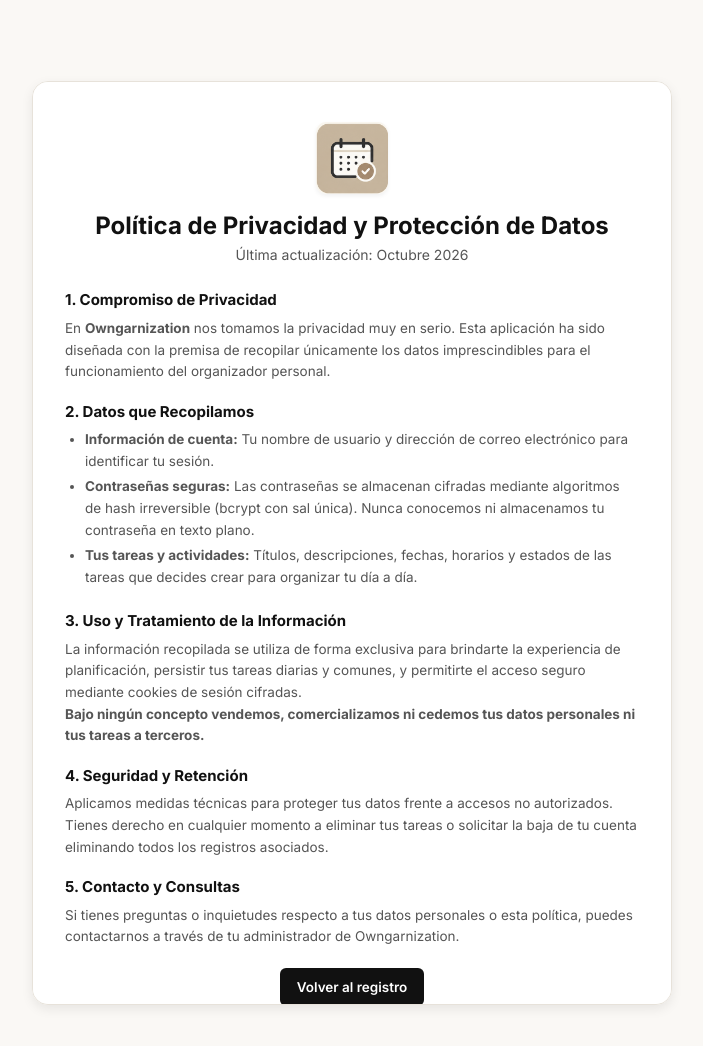
After one commit to manuelo24-jpg/Owngarnization, a FastAPI app: page /privacy in a window 1280 px wide. The commit adds this page. Shown: the top 1046 px of the page, without its empty margins (288-991 px from the left). Run offline with FastAPI, Linux system fonts and the light colour scheme.

Commit message:
añadido proteccion de datos, doble contraseña y mejorado borrado de tareas

```diff
--- a/app/static/css/auth.css
+++ b/app/static/css/auth.css
@@ -127,3 +127,106 @@
   font-size: 13px;
   color: var(--ink-soft);
 }
+
+/* Indicador de coincidencia de contraseñas */
+.password-match-hint {
+  font-size: 12px;
+  font-weight: 500;
+  min-height: 18px;
+  display: flex;
+  align-items: center;
+  gap: 5px;
+  transition: all var(--transition-fast);
+}
+
+.password-match-hint.match {
+  color: #15803d; /* verde suave */
+}
+
+.password-match-hint.no-match {
+  color: var(--danger);
+}
+
+.password-match-hint.empty {
+  visibility: hidden;
+}
+
+/* Checkbox de términos y privacidad */
+.form-checkbox-group {
+  margin-top: 4px;
+}
+
+.checkbox-label {
+  display: flex;
+  align-items: flex-start;
+  gap: 10px;
+  font-size: 13px;
+  color: var(--ink-soft);
+  cursor: pointer;
+  line-height: 1.45;
+}
+
+.checkbox-label input[type="checkbox"] {
+  width: 17px;
+  height: 17px;
+  margin-top: 2px;
+  cursor: pointer;
+  accent-color: var(--accent-strong);
+  flex-shrink: 0;
+}
+
+.checkbox-label a {
+  color: var(--accent-strong);
+  text-decoration: underline;
+  font-weight: 500;
+}
+
+.checkbox-label a:hover {
+  color: var(--ink);
+}
+
+/* Página de Privacidad */
+.privacy-card {
+  max-width: 640px;
+  max-height: 85vh;
+  overflow-y: auto;
+}
+
+.privacy-content {
+  display: flex;
+  flex-direction: column;
+  gap: 18px;
+  margin: 20px 0;
+  text-align: left;
+}
+
+.privacy-section h3 {
+  font-size: 15px;
+  font-weight: 700;
+  color: var(--ink);
+  margin-bottom: 6px;
+}
+
+.privacy-section p {
+  font-size: 13.5px;
+  color: var(--ink-soft);
+  line-height: 1.6;
+}
+
+.privacy-section ul {
+  padding-left: 20px;
+  margin-top: 6px;
+  font-size: 13.5px;
+  color: var(--ink-soft);
+  line-height: 1.6;
+}
+
+.privacy-section li {
+  margin-bottom: 4px;
+}
+
+.privacy-footer {
+  display: flex;
+  justify-content: center;
+  margin-top: 16px;
+}
--- a/app/templates/app.html
+++ b/app/templates/app.html
@@ -41,6 +41,7 @@
 <!-- Componentes Modales y Paneles Deslizantes -->
 {% include "components/task_modal.html" %}
 {% include "components/guide_modal.html" %}
+{% include "components/confirm_modal.html" %}
 {% include "components/detail_drawer.html" %}
 {% endblock %}
 
--- /dev/null
+++ b/app/templates/privacy.html
@@ -0,0 +1,53 @@
+{% extends "base.html" %}
+
+{% block title %}Política de Privacidad y Protección de Datos — Owngarnization{% endblock %}
+
+{% block content %}
+<div class="auth-container">
+  <div class="auth-card privacy-card">
+    <div class="auth-header">
+      <a href="/" class="auth-logo-link" title="Owngarnization" aria-label="Owngarnization">
+        <img src="/static/img/logo.png" alt="Owngarnization" class="auth-logo">
+      </a>
+      <h2>Política de Privacidad y Protección de Datos</h2>
+      <p class="subtitle">Última actualización: Octubre 2026</p>
+    </div>
+
+    <div class="privacy-content">
+      <section class="privacy-section">
+        <h3>1. Compromiso de Privacidad</h3>
+        <p>En <strong>Owngarnization</strong> nos tomamos la privacidad muy en serio. Esta aplicación ha sido diseñada con la premisa de recopilar únicamente los datos imprescindibles para el funcionamiento del organizador personal.</p>
+      </section>
+
+      <section class="privacy-section">
+        <h3>2. Datos que Recopilamos</h3>
+        <ul>
+          <li><strong>Información de cuenta:</strong> Tu nombre de usuario y dirección de correo electrónico para identificar tu sesión.</li>
+          <li><strong>Contraseñas seguras:</strong> Las contraseñas se almacenan cifradas mediante algoritmos de hash irreversible (bcrypt con sal única). Nunca conocemos ni almacenamos tu contraseña en texto plano.</li>
+          <li><strong>Tus tareas y actividades:</strong> Títulos, descripciones, fechas, horarios y estados de las tareas que decides crear para organizar tu día a día.</li>
+        </ul>
+      </section>
+
+      <section class="privacy-section">
+        <h3>3. Uso y Tratamiento de la Información</h3>
+        <p>La información recopilada se utiliza de forma exclusiva para brindarte la experiencia de planificación, persistir tus tareas diarias y comunes, y permitirte el acceso seguro mediante cookies de sesión cifradas.</p>
+        <p><strong>Bajo ningún concepto vendemos, comercializamos ni cedemos tus datos personales ni tus tareas a terceros.</strong></p>
+      </section>
+
+      <section class="privacy-section">
+        <h3>4. Seguridad y Retención</h3>
+        <p>Aplicamos medidas técnicas para proteger tus datos frente a accesos no autorizados. Tienes derecho en cualquier momento a eliminar tus tareas o solicitar la baja de tu cuenta eliminando todos los registros asociados.</p>
+      </section>
+
+      <section class="privacy-section">
+        <h3>5. Contacto y Consultas</h3>
+        <p>Si tienes preguntas o inquietudes respecto a tus datos personales o esta política, puedes contactarnos a través de tu administrador de Owngarnization.</p>
+      </section>
+    </div>
+
+    <div class="auth-footer privacy-footer">
+      <a href="/register" class="btn btn-primary">Volver al registro</a>
+    </div>
+  </div>
+</div>
+{% endblock %}
```
Also changed, not shown: app/routers/pages.py (+9 -0 lines), app/static/css/modals.css (+70 -0 lines), app/static/js/drawer.js (+16 -1 lines), app/static/js/modal.js (+71 -0 lines), app/templates/components/confirm_modal.html (added, +31 -0 lines), app/templates/register.html (+66 -1 lines), README.md.
